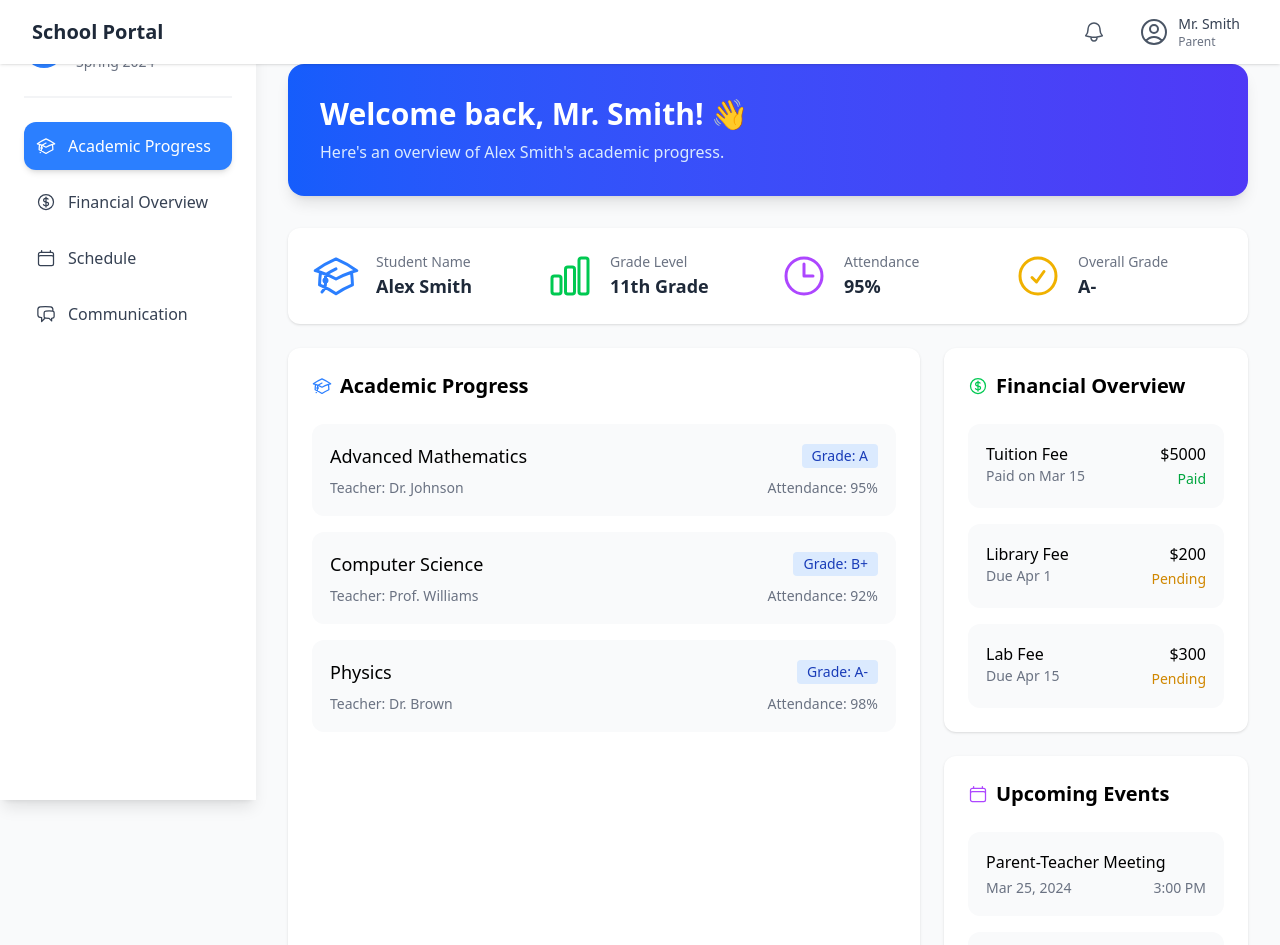
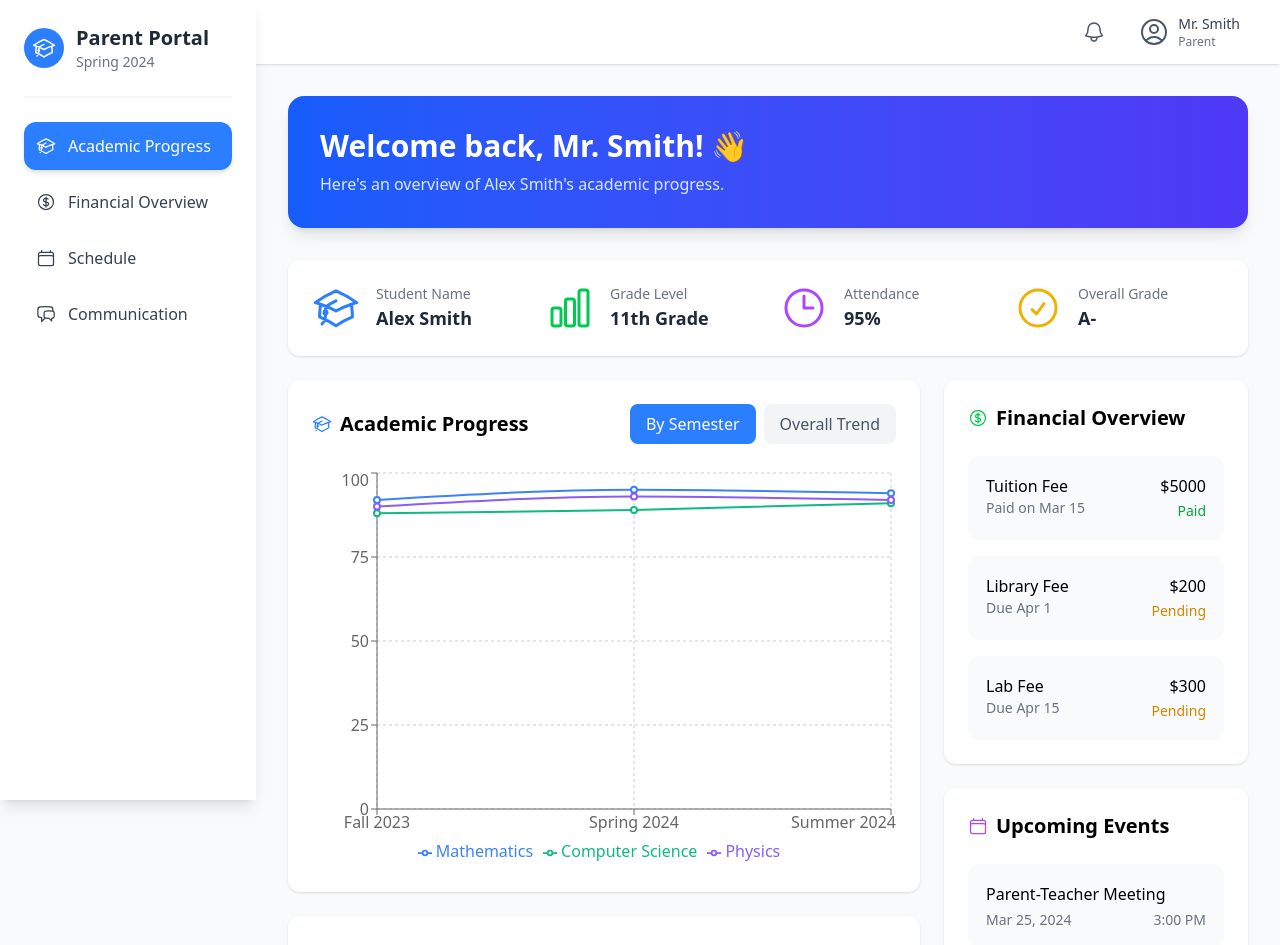
Before and after one commit to Blair606/project2024, a React (Vite) app: page /dashboard/parent in a window 1280 px wide. Shown: the top 945 px of the page. Built offline with nearby package versions, Linux system fonts and the light colour scheme.

Commit message:
changes on the parent dashboard

```diff
--- a/src/pages/dashboards/ParentDashboard.tsx
+++ b/src/pages/dashboards/ParentDashboard.tsx
@@ -7,8 +7,20 @@ import {
   CalendarIcon,
   ClockIcon,
   CheckCircleIcon,
+  Bars3Icon,
+  XMarkIcon,
 } from '@heroicons/react/24/outline';
 import DashboardHeader from '../../components/DashboardHeader';
+import {
+  LineChart,
+  Line,
+  XAxis,
+  YAxis,
+  CartesianGrid,
+  Tooltip,
+  Legend,
+  ResponsiveContainer
+} from 'recharts';
 
 const ParentDashboard = () => {
   const [activeTab, setActiveTab] = useState('overview');
@@ -37,17 +49,130 @@ const ParentDashboard = () => {
     { id: 3, title: 'Sports Day', date: 'Apr 12, 2024', time: '9:00 AM' },
   ]);
 
+  const [isSidebarOpen, setIsSidebarOpen] = useState(false);
+
+  const [academicData] = useState({
+    semesterData: [
+      {
+        semester: 'Fall 2023',
+        Mathematics: 92,
+        'Computer Science': 88,
+        Physics: 90,
+      },
+      {
+        semester: 'Spring 2024',
+        Mathematics: 95,
+        'Computer Science': 89,
+        Physics: 93,
+      },
+      {
+        semester: 'Summer 2024',
+        Mathematics: 94,
+        'Computer Science': 91,
+        Physics: 92,
+      }
+    ],
+    trendData: [
+      { month: 'Jan', average: 89 },
+      { month: 'Feb', average: 90 },
+      { month: 'Mar', average: 92 },
+      { month: 'Apr', average: 91 },
+      { month: 'May', average: 93 },
+      { month: 'Jun', average: 92 },
+    ]
+  });
+
+  const [graphView, setGraphView] = useState('semester');
+
   const renderContent = () => {
     switch (activeTab) {
       case 'overview':
         return (
           <div className="grid grid-cols-1 lg:grid-cols-3 gap-6">
-            {/* Academic Progress */}
-            <div className="lg:col-span-2 bg-white p-6 rounded-xl shadow-sm hover:shadow-md transition-all duration-200">
-              <h2 className="text-xl font-semibold mb-6 flex items-center">
+            {/* Academic Progress with Graphs */}
+            <div className="lg:col-span-2 space-y-6">
+              <div className="bg-white p-6 rounded-xl shadow-sm hover:shadow-md transition-all duration-200">
+                <div className="flex justify-between items-center mb-6">
+                  <h2 className="text-xl font-semibold flex items-center">
                     <AcademicCapIcon className="w-5 h-5 mr-2 text-blue-500" />
                     Academic Progress
                   </h2>
+                  <div className="flex space-x-2">
+                    <button
+                      onClick={() => setGraphView('semester')}
+                      className={`px-4 py-2 rounded-lg transition-colors ${
+                        graphView === 'semester'
+                          ? 'bg-blue-500 text-white'
+                          : 'bg-gray-100 text-gray-600 hover:bg-gray-200'
+                      }`}
+                    >
+                      By Semester
+                    </button>
+                    <button
+                      onClick={() => setGraphView('trend')}
+                      className={`px-4 py-2 rounded-lg transition-colors ${
+                        graphView === 'trend'
+                          ? 'bg-blue-500 text-white'
+                          : 'bg-gray-100 text-gray-600 hover:bg-gray-200'
+                      }`}
+                    >
+                      Overall Trend
+                    </button>
+                  </div>
+                </div>
+
+                <div className="h-[400px]">
+                  {graphView === 'semester' ? (
+                    <ResponsiveContainer width="100%" height="100%">
+                      <LineChart data={academicData.semesterData}>
+                        <CartesianGrid strokeDasharray="3 3" />
+                        <XAxis dataKey="semester" />
+                        <YAxis domain={[0, 100]} />
+                        <Tooltip />
+                        <Legend />
+                        <Line
+                          type="monotone"
+                          dataKey="Mathematics"
+                          stroke="#3B82F6"
+                          strokeWidth={2}
+                        />
+                        <Line
+                          type="monotone"
+                          dataKey="Computer Science"
+                          stroke="#10B981"
+                          strokeWidth={2}
+                        />
+                        <Line
+                          type="monotone"
+                          dataKey="Physics"
+                          stroke="#8B5CF6"
+                          strokeWidth={2}
+                        />
+                      </LineChart>
+                    </ResponsiveContainer>
+                  ) : (
+                    <ResponsiveContainer width="100%" height="100%">
+                      <LineChart data={academicData.trendData}>
+                        <CartesianGrid strokeDasharray="3 3" />
+                        <XAxis dataKey="month" />
+                        <YAxis domain={[0, 100]} />
+                        <Tooltip />
+                        <Legend />
+                        <Line
+                          type="monotone"
+                          dataKey="average"
+                          stroke="#3B82F6"
+                          strokeWidth={2}
+                        />
+                      </LineChart>
+                    </ResponsiveContainer>
+                  )}
+                </div>
+              </div>
+
+              {/* Subject Details */}
+              <div className="bg-white p-6 rounded-xl shadow-sm hover:shadow-md transition-all duration-200">
+                <h3 className="text-lg font-semibold mb-4">Subject Details</h3>
                 <div className="space-y-4">
                   {academicProgress.map(subject => (
                     <div key={subject.id}
@@ -65,6 +190,7 @@ const ParentDashboard = () => {
                       </div>
                     </div>
                   ))}
+                </div>
               </div>
             </div>
 
@@ -273,10 +399,26 @@ const ParentDashboard = () => {
 
   return (
     <div className="min-h-screen bg-gray-50">
+      {/* Modified Header - moved to the right */}
+      <div className="fixed top-0 right-0 left-0 lg:left-64 z-10 transition-all duration-300">
         <DashboardHeader userRole="Parent" userName="Mr. Smith" />
+      </div>
 
-      {/* Enhanced Sidebar */}
-      <div className="fixed w-64 h-full bg-white shadow-lg">
+      {/* Mobile Menu Button */}
+      <button
+        onClick={() => setIsSidebarOpen(!isSidebarOpen)}
+        className="lg:hidden fixed top-4 left-4 z-20 p-2 rounded-lg bg-white shadow-md hover:bg-gray-50"
+      >
+        {isSidebarOpen ? (
+          <XMarkIcon className="w-6 h-6 text-gray-600" />
+        ) : (
+          <Bars3Icon className="w-6 h-6 text-gray-600" />
+        )}
+      </button>
+
+      {/* Responsive Sidebar */}
+      <div className={`fixed top-0 left-0 h-full bg-white shadow-lg z-10 transition-all duration-300
+                      ${isSidebarOpen ? 'w-64' : 'w-0 lg:w-64'} overflow-hidden`}>
         <div className="p-6">
           <div className="flex items-center space-x-3 mb-6">
             <div className="w-10 h-10 rounded-full bg-blue-500 flex items-center justify-center">
@@ -301,6 +443,10 @@ const ParentDashboard = () => {
                 onClick={(e) => {
                   e.preventDefault();
                   setActiveTab(item.id);
+                  // Close sidebar on mobile when clicking a link
+                  if (window.innerWidth < 1024) {
+                    setIsSidebarOpen(false);
+                  }
                 }}
                 className={`flex items-center p-3 rounded-xl transition-all duration-200
                   ${activeTab === item.id
@@ -316,12 +462,13 @@ const ParentDashboard = () => {
         </div>
       </div>
 
-      {/* Enhanced Main Content */}
-      <div className="ml-64 pt-16 p-8">
+      {/* Modified Main Content - responsive padding */}
+      <div className="pt-16 transition-all duration-300 lg:ml-64">
+        <div className="p-4 sm:p-6 lg:p-8">
           {/* Welcome Banner */}
           <div className="mb-8">
-          <div className="bg-gradient-to-r from-blue-600 to-indigo-600 p-8 rounded-2xl shadow-lg">
-            <h1 className="text-3xl font-bold text-white mb-2">Welcome back, Mr. Smith! 👋</h1>
+            <div className="bg-gradient-to-r from-blue-600 to-indigo-600 p-6 sm:p-8 rounded-2xl shadow-lg">
+              <h1 className="text-2xl sm:text-3xl font-bold text-white mb-2">Welcome back, Mr. Smith! 👋</h1>
               <p className="text-blue-100">Here's an overview of {studentInfo.name}'s academic progress.</p>
             </div>
           </div>
@@ -364,6 +511,7 @@ const ParentDashboard = () => {
           {renderContent()}
         </div>
       </div>
+    </div>
   );
 };
 
```
Lines whose indentation alone changed are shown as unchanged.
